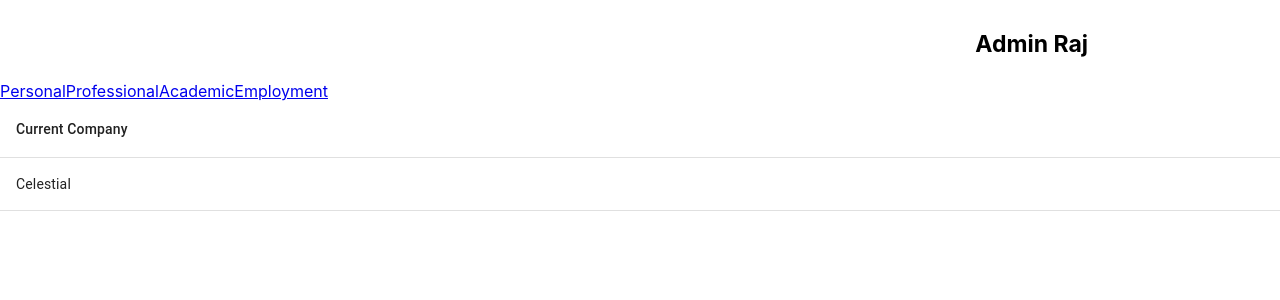
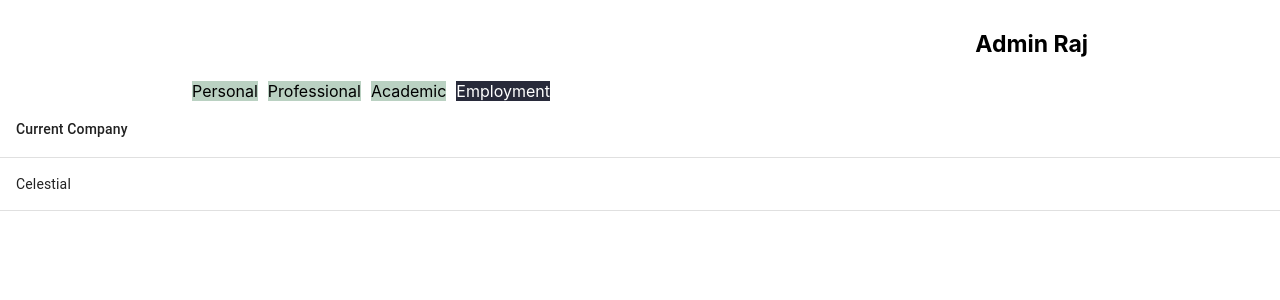
Before and after one commit to sachinrao-dev/Employee-detail, a React (Create React App) app: page /users/1/employment in a window 1280 px wide. Shown: the top 300 px of the page. Built offline with nearby package versions, Linux system fonts and the light colour scheme.

Commit message:
add  navbar style

```diff
--- a/src/component/NavBar.js
+++ b/src/component/NavBar.js
@@ -1,15 +1,16 @@
 import React from "react";
 import { NavLink, Outlet } from "react-router-dom";
+import useStyle from "./NavBarStyle";
 
 function NavBar() {
+  const classes = useStyle();
   return (
-    <div>
-      <NavLink to="/users/1/personal">Personal</NavLink>
-      <NavLink to="/users/1/professional">Professional</NavLink>
-      <NavLink to="/users/1/academic">Academic</NavLink>
-      <NavLink to="/users/1/employment">Employment</NavLink>
+    <div className={classes.navBar}>
+      <NavLink activeClassName="active" className={classes.nav} to="/users/1/personal">Personal</NavLink>
+      <NavLink activeClassName="active" className={classes.nav} to="/users/1/professional">Professional</NavLink>
+      <NavLink activeClassName="active" className={classes.nav} to="/users/1/academic">Academic</NavLink>
+      <NavLink activeClassName="active" className={classes.nav} to="/users/1/employment">Employment</NavLink>
       <Outlet />
-
     </div>
   );
 }
--- /dev/null
+++ b/src/component/NavBarStyle.js
@@ -0,0 +1,21 @@
+import { makeStyles } from "@mui/styles";
+
+const useStyle = makeStyles({
+  navBar: {
+    width: "70%",
+    margin: "0 auto",
+    "& a.active": {
+      background: "#282A3A",
+      color: "white",
+    },
+  },
+  nav: {
+    marginRight: "10px",
+    textDecoration: "none",
+    color: "black",
+    background: "#BAD1C2",
+  },
+
+});
+
+export default useStyle;
--- a/src/component/Personal.js
+++ b/src/component/Personal.js
@@ -1,4 +1,5 @@
 import React, { useContext } from "react";
+
 import {
   Table,
   TableBody,
@@ -13,7 +14,7 @@ import NavBar from "./NavBar";
 function Personal() {
   const personal = useContext(EmployeeDetail);
   return (
-    <div className="container">
+    <div>
       <NavBar />
       <TableContainer>
         <Table>
```
Also changed, not shown: src/index.css (line endings or trailing spaces).
